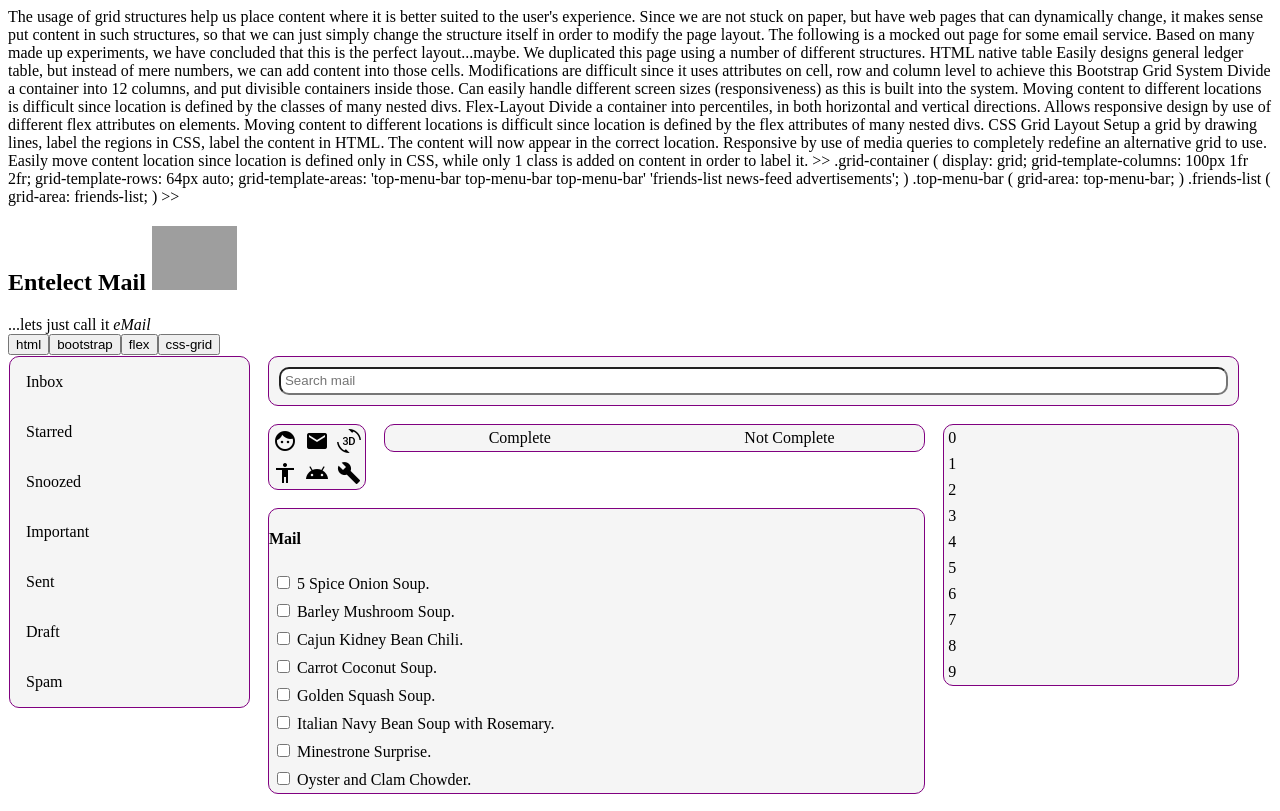
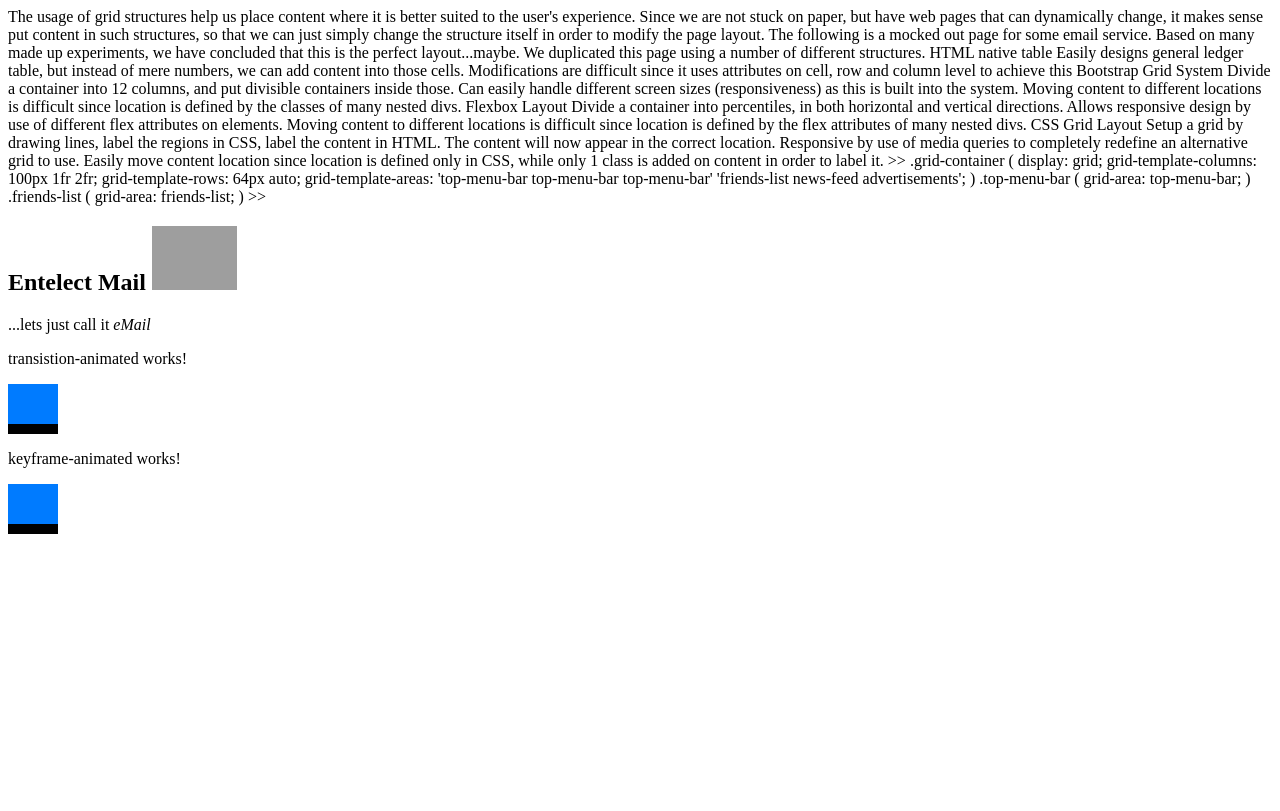
Before and after one commit to Blaarkies/angular-dojo-grid, an Angular app: page / in a window 1280 px wide. Built offline with nearby package versions, Linux system fonts and the light colour scheme; grey boxes are pictures that could not be loaded.

Commit message:
Add animation components

```diff
--- /dev/null
+++ b/src/app/animation/keyframe-animated/keyframe-animated.component.css
@@ -0,0 +1,19 @@
+.make-spinner {
+    width: 50px;
+    height: 40px;
+
+    background-color: #007bff;
+    border-bottom: solid black 10px;
+}
+
+.make-spinner:active {
+    animation-duration: 2s;
+    animation-timing-function: linear;
+    animation-iteration-count: infinite;
+    animation-name: animatorRotate;
+}
+
+@keyframes animatorRotate {
+    from {transform: rotate(0deg)}
+    to {transform: rotate(360deg)}
+}
--- /dev/null
+++ b/src/app/animation/keyframe-animated/keyframe-animated.component.html
@@ -0,0 +1,5 @@
+<p>
+  keyframe-animated works!
+</p>
+
+<div class="make-spinner"></div>
--- /dev/null
+++ b/src/app/animation/keyframe-animated/keyframe-animated.component.ts
@@ -0,0 +1,15 @@
+import { Component, OnInit } from '@angular/core';
+
+@Component({
+  selector: 'app-keyframe-animated',
+  templateUrl: './keyframe-animated.component.html',
+  styleUrls: ['./keyframe-animated.component.css']
+})
+export class KeyframeAnimatedComponent implements OnInit {
+
+  constructor() { }
+
+  ngOnInit() {
+  }
+
+}
--- /dev/null
+++ b/src/app/animation/transistion-animated/transistion-animated.component.css
@@ -0,0 +1,17 @@
+.make-spinner {
+    width: 50px;
+    height: 40px;
+
+    background-color: #007bff;
+    border-bottom: solid black 10px;
+
+    transition-duration: 2000ms;
+    transition-timing-function: linear;
+    transition-property: transform;
+
+    transform: rotate(0deg);
+}
+
+.make-spinner:active {
+    transform: rotate(360deg);
+}
--- /dev/null
+++ b/src/app/animation/transistion-animated/transistion-animated.component.html
@@ -0,0 +1,5 @@
+<p>
+  transistion-animated works!
+</p>
+
+<div class="make-spinner"></div>
--- /dev/null
+++ b/src/app/animation/transistion-animated/transistion-animated.component.ts
@@ -0,0 +1,15 @@
+import { Component, OnInit } from '@angular/core';
+
+@Component({
+  selector: 'app-transistion-animated',
+  templateUrl: './transistion-animated.component.html',
+  styleUrls: ['./transistion-animated.component.css']
+})
+export class TransistionAnimatedComponent implements OnInit {
+
+  constructor() { }
+
+  ngOnInit() {
+  }
+
+}
--- a/src/app/app.component.html
+++ b/src/app/app.component.html
@@ -15,7 +15,7 @@ Divide a container into 12 columns, and put divisible containers inside those.
 Can easily handle different screen sizes (responsiveness) as this is built into the system.
 Moving content to different locations is difficult since location is defined by the classes of many nested divs.
 
-Flex-Layout
+Flexbox Layout
 Divide a container into percentiles, in both horizontal and vertical directions.
 Allows responsive design by use of different flex attributes on elements.
 Moving content to different locations is difficult since location is defined by the flex attributes of many nested divs.
@@ -51,6 +51,11 @@ Easily move content location since location is defined only in CSS, while only 1
          style="height: 64px">
 </h2>...lets just call it <i>eMail</i>
 
+<app-transistion-animated></app-transistion-animated>
+
+<app-keyframe-animated></app-keyframe-animated>
+
+<!--
 <br>
 <button (click)="selectedGrid = 'html'">html</button>
 <button (click)="selectedGrid = 'bootstrap'">bootstrap</button>
@@ -61,3 +66,4 @@ Easily move content location since location is defined only in CSS, while only 1
 <app-bootstrap-table *ngIf="selectedGrid === 'bootstrap'"></app-bootstrap-table>
 <app-flex-table *ngIf="selectedGrid === 'flex'"></app-flex-table>
 <app-css-grid-table *ngIf="selectedGrid === 'css-grid'"></app-css-grid-table>
+-->
--- a/src/app/app.module.ts
+++ b/src/app/app.module.ts
@@ -14,6 +14,8 @@ import { ExtraBarComponent } from './components/extra-bar/extra-bar.component';
 import { ListOfItemsComponent } from './components/list-of-items/list-of-items.component';
 import { BootstrapTableComponent } from './grid/bootstrap-table/bootstrap-table.component';
 import { FlexTableComponent } from './grid/flex-table/flex-table.component';
+import { TransistionAnimatedComponent } from './animation/transistion-animated/transistion-animated.component';
+import { KeyframeAnimatedComponent } from './animation/keyframe-animated/keyframe-animated.component';
 
 @NgModule({
     imports: [BrowserModule, FormsModule, FlexLayoutModule],
@@ -29,6 +31,8 @@ import { FlexTableComponent } from './grid/flex-table/flex-table.component';
         ListOfItemsComponent,
         BootstrapTableComponent,
         FlexTableComponent,
+        TransistionAnimatedComponent,
+        KeyframeAnimatedComponent,
     ],
     bootstrap: [AppComponent],
 })
```
